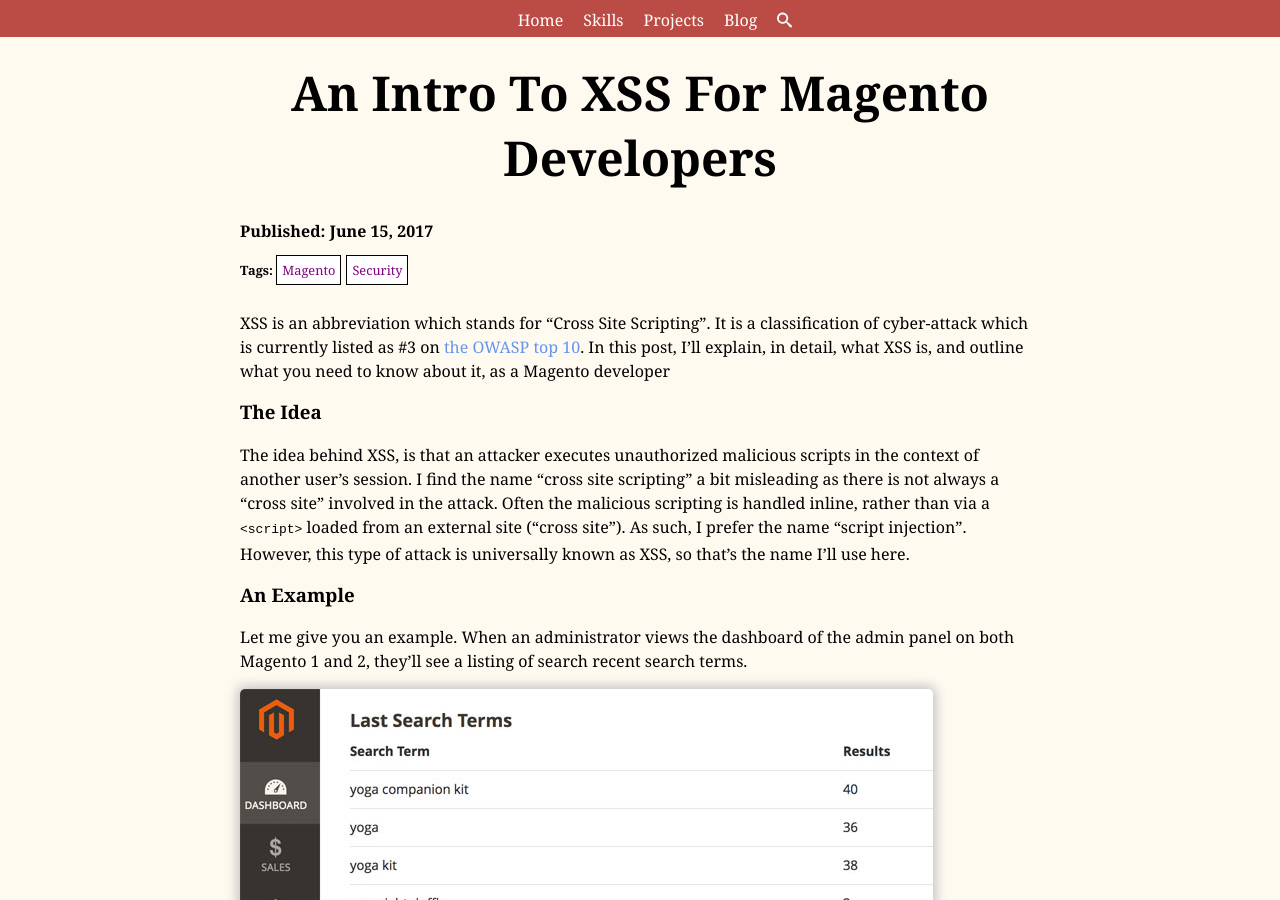
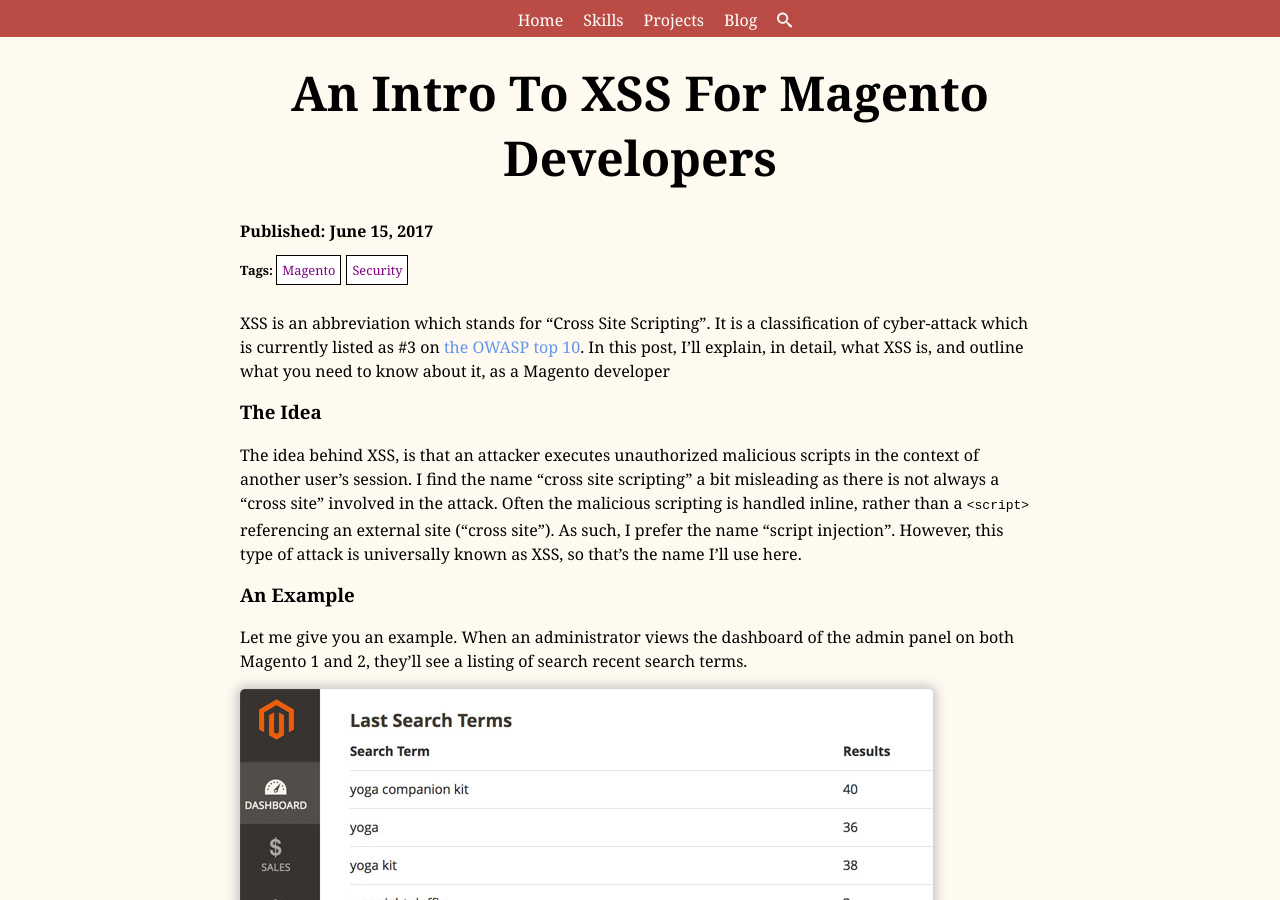
Before and after one commit to mpchadwick/mpchadwick.github.io, a Jekyll site: the page built from _posts/2017-06-15-an-intro-to-xss-for-magento-developers.md, in a window 1280 px wide and 900 px high. Built offline with Jekyll 4.4.1, drawn with Linux system fonts in a browser that asks for light colours; emoji names are drawn with the system emoji font; comment, search, counter and statistics services are not loaded; some of the changed text lies outside the part shown.

Commit message:
Fix up some typos / unclear areas

```diff
--- a/_posts/2017-06-15-an-intro-to-xss-for-magento-developers.md
+++ b/_posts/2017-06-15-an-intro-to-xss-for-magento-developers.md
@@ -14,7 +14,7 @@ XSS is an abbreviation which stands for "Cross Site Scripting". It is a classifi
 
 ### The Idea
 
-The idea behind XSS, is that an attacker executes unauthorized malicious scripts in the context of another user's session. I find the name "cross site scripting" a bit misleading as there is not always a "cross site" involved in the attack. Often the malicious scripting is handled inline, rather than via a `<script>` loaded from an external site ("cross site"). As such, I prefer the name "script injection". However, this type of attack is universally known as XSS, so that's the name I'll use here.
+The idea behind XSS, is that an attacker executes unauthorized malicious scripts in the context of another user's session. I find the name "cross site scripting" a bit misleading as there is not always a "cross site" involved in the attack. Often the malicious scripting is handled inline, rather than a `<script>` referencing an external site ("cross site"). As such, I prefer the name "script injection". However, this type of attack is universally known as XSS, so that's the name I'll use here.
 
 ### An Example
 
```
Also changed, not shown: other parts of _posts/2017-06-15-an-intro-to-xss-for-magento-developers.md (+2 -2 lines).
